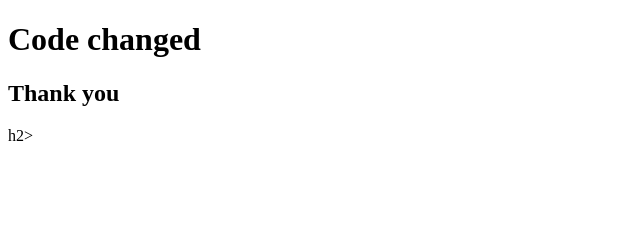
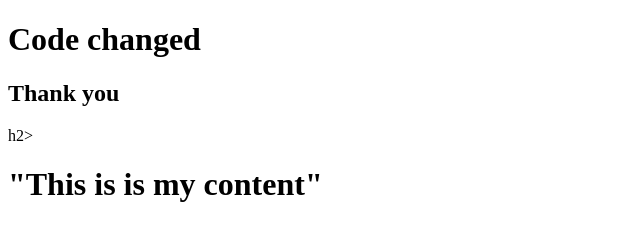
Before and after one commit to devrakaops/freestyle-demo-project1-repo, a plain HTML site: page index.html in a window 1280 px wide. Shown: the whole page, without its empty margins (0-640 px from the left). Drawn offline with Linux system fonts and the light colour scheme.

Commit message:
Update index.html

```diff
--- a/index.html
+++ b/index.html
@@ -6,6 +6,7 @@
         <title>Rakamodify</title>
         <h1> Code changed </h1>
         <h2> Thank you </h2>h2>
+        <h1> "This is is my content" </h1>
     </head>
     <body>
         <!-- Content sections will go here -->
```
